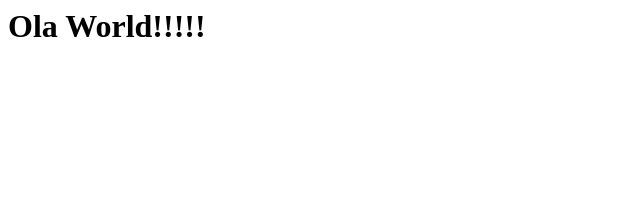
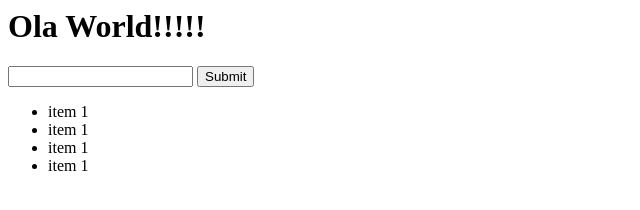
Before and after one commit to gino3a/AdvancedWebComputing-c, a plain HTML site: page index.html in a window 1280 px wide. Shown: the whole page, without its empty margins (0-640 px from the left). Drawn offline with Linux system fonts and the light colour scheme.

Commit message:
added form element and dummy list

```diff
--- a/index.html
+++ b/index.html
@@ -4,5 +4,15 @@
 </head>
 <body>
 <h1>Ola World!!!!!</h1>
+<form>
+    <input>
+    <input type='submit' value='Submit'>
+</form>
+<ul>
+    <li>item 1</li>
+    <li>item 1</li>
+    <li>item 1</li>
+    <li>item 1</li>
+</ul>
 </body>
 </html>
```
